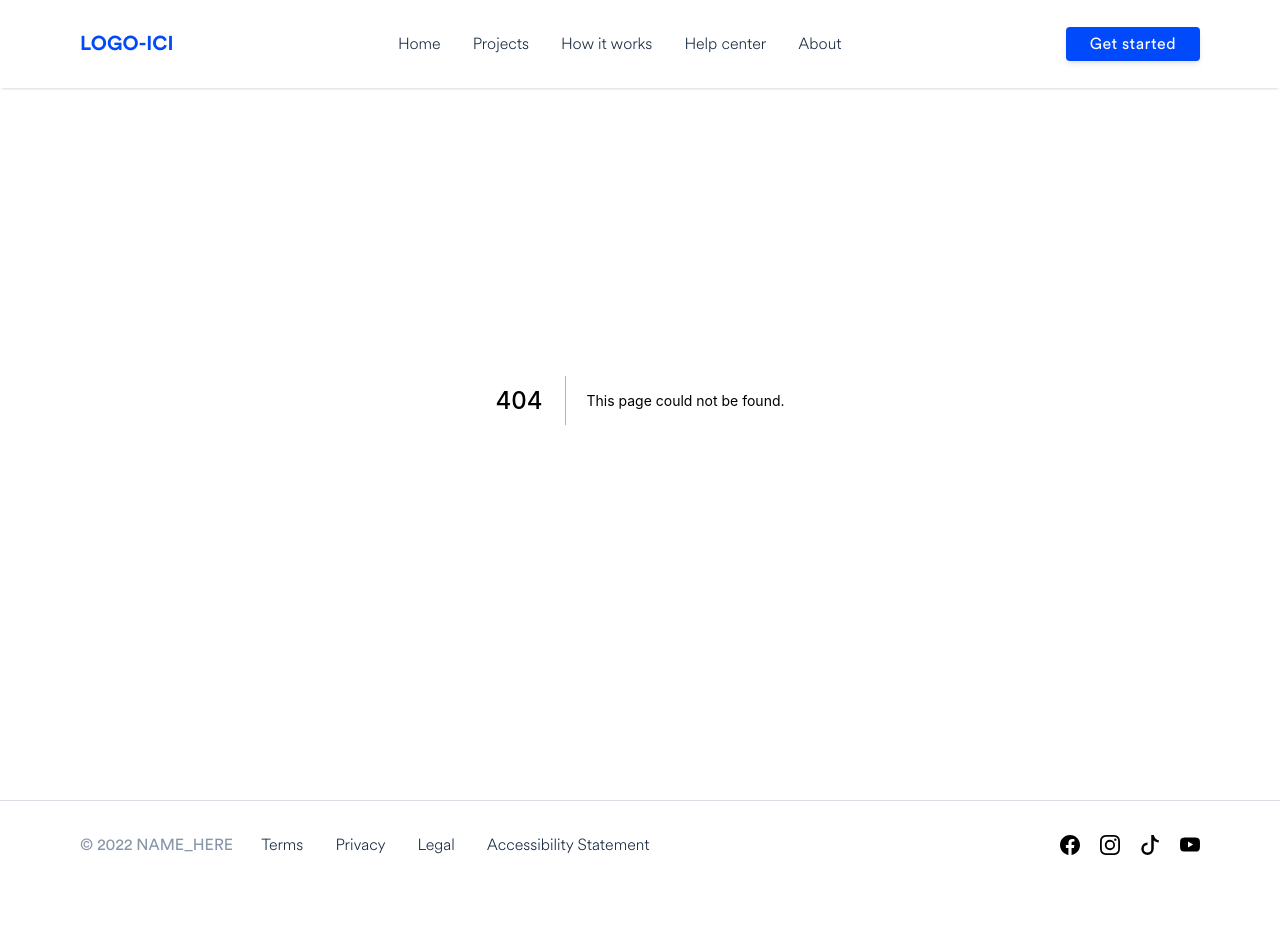
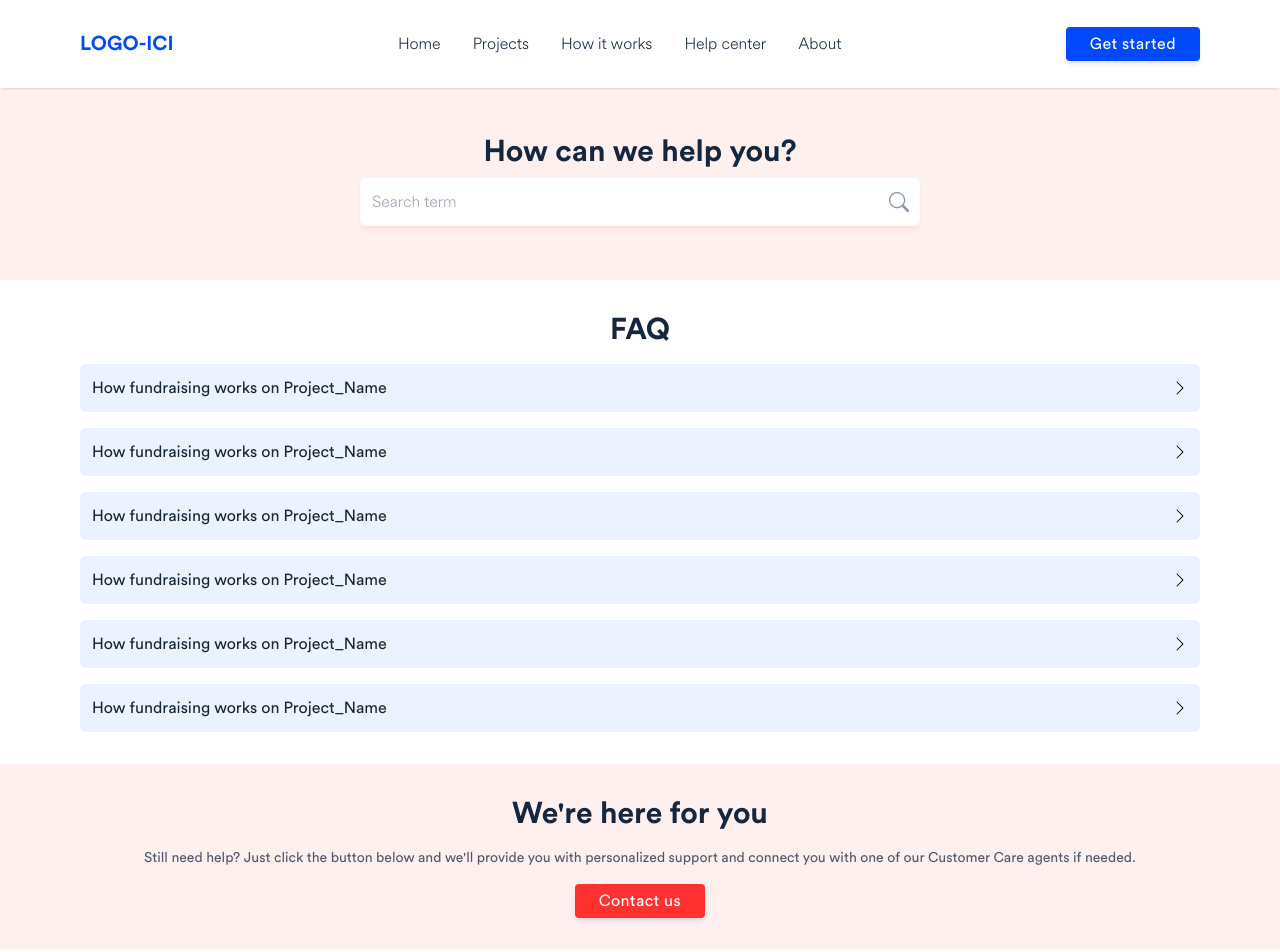
Before and after one commit to mastermajidosse/moharik, a Next.js app in the folder frontend/: page /help-center in a window 1280 px wide. Before the commit this address had no page. Shown: the top 952 px of the page. Before the commit the page ends 889 px from the top, so only its background shows below. Built offline with nearby package versions, Linux system fonts and the light colour scheme.

Commit message:
create help-center page

```diff
--- a/frontend/src/components/layout/Header.tsx
+++ b/frontend/src/components/layout/Header.tsx
@@ -50,7 +50,7 @@ export default function Header() {
             </a>
           </Link>
         </div>
-        <SquaredSolidButton className="mt-0 py-1 px-6 rounded-[0.25rem] bg-primary-500 text-white shadow-md shadow-lightDark/20 hover:bg-primary-600 duration-300">
+        <SquaredSolidButton className="hidden md:block mt-0 py-1 px-6 rounded-[0.25rem] bg-primary-500 text-white shadow-md shadow-lightDark/20 hover:bg-primary-600 duration-300">
           <span className="text-center font-medium tracking-wide leading-relaxed">
             Get started
           </span>
--- /dev/null
+++ b/frontend/src/components/materials/FaqAccordion.tsx
@@ -0,0 +1,40 @@
+import clsx from "clsx";
+import { useState } from "react";
+import { ChevronIcon } from "./Icons";
+
+export function FaqAccordion() {
+  const [expanded, setExpanded] = useState(false);
+  return (
+    <>
+      <div
+        onClick={() => setExpanded(!expanded)}
+        className="bg-primary-50 p-2 md:p-3 rounded-md hover:bg-primary-100/30 cursor-pointer duration-200 flex items-center justify-between gap-2"
+      >
+        <p className="font-medium text-dark">
+          How fundraising works on Project_Name
+        </p>
+        <ChevronIcon
+          width="16"
+          height="16"
+          className={clsx("", {
+            "rotate-90 duration-200": expanded,
+            "rotate-0 duration-200": !expanded,
+          })}
+        />
+      </div>
+      <div
+        className={clsx("overflow-hidden", {
+          "mt-2 bg-primary-50/50 p-3 rounded-md h-fit duration-200": expanded,
+          "h-0 duration-200 opacity-0": !expanded,
+        })}
+      >
+        <p className="text-sm font-medium text-dark/75 leading-relaxed tracking-wide">
+          Lorem ipsum dolor sit amet consectetur adipisicing elit. Vel voluptate
+          impedit aliquam tempore adipisci non rem ab perferendis pariatur sit,
+          asperiores, veritatis delectus officiis accusamus laborum, temporibus
+          atque velit quibusdam!
+        </p>
+      </div>
+    </>
+  );
+}
--- a/frontend/src/components/materials/icons.tsx
+++ b/frontend/src/components/materials/icons.tsx
@@ -134,6 +134,39 @@ export const BurgerMenuIcon = ({ ...rest }: IconProps) => {
     </svg>
   );
 };
+export const SearchIcon = ({ ...rest }: IconProps) => {
+  return (
+    <svg
+      xmlns="http://www.w3.org/2000/svg"
+      width="16"
+      height="16"
+      fill="currentColor"
+      className="bi bi-search"
+      viewBox="0 0 16 16"
+      {...rest}
+    >
+      <path d="M11.742 10.344a6.5 6.5 0 1 0-1.397 1.398h-.001c.03.04.062.078.098.115l3.85 3.85a1 1 0 0 0 1.415-1.414l-3.85-3.85a1.007 1.007 0 0 0-.115-.1zM12 6.5a5.5 5.5 0 1 1-11 0 5.5 5.5 0 0 1 11 0z" />
+    </svg>
+  );
+};
+export const ChevronIcon = ({ ...rest }: IconProps) => {
+  return (
+    <svg
+      xmlns="http://www.w3.org/2000/svg"
+      width="16"
+      height="16"
+      fill="currentColor"
+      className="bi bi-chevron-right"
+      viewBox="0 0 16 16"
+      {...rest}
+    >
+      <path
+        fillRule="evenodd"
+        d="M4.646 1.646a.5.5 0 0 1 .708 0l6 6a.5.5 0 0 1 0 .708l-6 6a.5.5 0 0 1-.708-.708L10.293 8 4.646 2.354a.5.5 0 0 1 0-.708z"
+      />
+    </svg>
+  );
+};
 export const ChevronBarDownIcon = ({ ...rest }: IconProps) => {
   return (
     <svg
--- /dev/null
+++ b/frontend/src/pages/help-center.tsx
@@ -0,0 +1,63 @@
+import { SearchIcon } from "../components/materials/Icons";
+import { FaqAccordion } from "../components/materials/FaqAccordion";
+import { SquaredSolidButton } from "../components/materials/Buttons";
+
+export default function HelpCenterPage() {
+  return (
+    <div className="py-16 md:py-20">
+      {/* search section */}
+      <section className="bg-secondary-50 h-[200px]">
+        <div className="container h-full flex flex-col items-center justify-center gap-2">
+          <h1 className="text-dark font-bold text-2xl md:text-3xl">
+            How can we help you?
+          </h1>
+          <div className="relative w-full flex justify-center items-center">
+            <input
+              className="w-full md:w-1/2 outline-none rounded-md p-2.5 md:p-3 shadow-md shadow-secondary-300/10"
+              placeholder="Search term"
+            />
+            <SearchIcon
+              width="20"
+              height="20"
+              className="w-fit text-lightDark absolute right-3 md:right-[26%]"
+            />
+          </div>
+        </div>
+      </section>
+      {/* FAQ section */}
+      <section className="container my-8">
+        <h2 className="text-dark font-bold text-2xl md:text-3xl text-center mb-4">
+          FAQ
+        </h2>
+        {/* accordions */}
+        <ul className="grid grid-cols-1 gap-4">
+          {Array.from(Array(6)).map((_, idx) => (
+            <li key={idx} className="">
+              <FaqAccordion />
+            </li>
+          ))}
+        </ul>
+      </section>
+      {/* more help section */}
+      <section className="bg-secondary-50 py-8">
+        <div className="container">
+          <h2 className="text-dark font-bold text-2xl md:text-3xl text-center mb-4">
+            We&#39;re here for you
+          </h2>
+          <p className="text-center font-medium text-dark/75 text-sm">
+            Still need help? Just click the button below and we&#39;ll provide
+            you with personalized support and connect you with one of our
+            Customer Care agents if needed.
+          </p>
+          <div className="flex justify-center mt-4">
+            <SquaredSolidButton className="mt-0 py-1 px-6 rounded-[0.25rem] bg-secondary-500 text-white shadow-md shadow-lightDark/20 hover:bg-secondary-600 duration-300">
+              <span className="text-center font-medium tracking-wide leading-relaxed">
+                Contact us
+              </span>
+            </SquaredSolidButton>
+          </div>
+        </div>
+      </section>
+    </div>
+  );
+}
```
